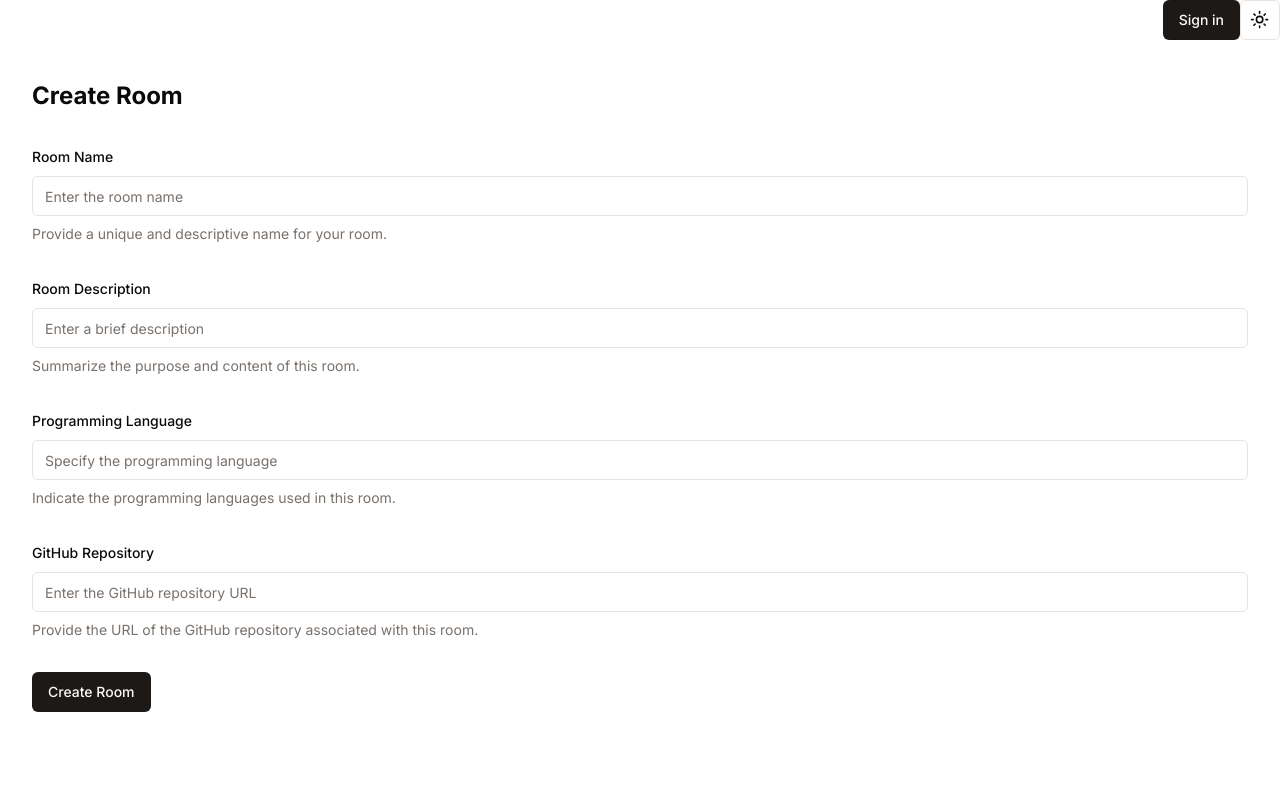
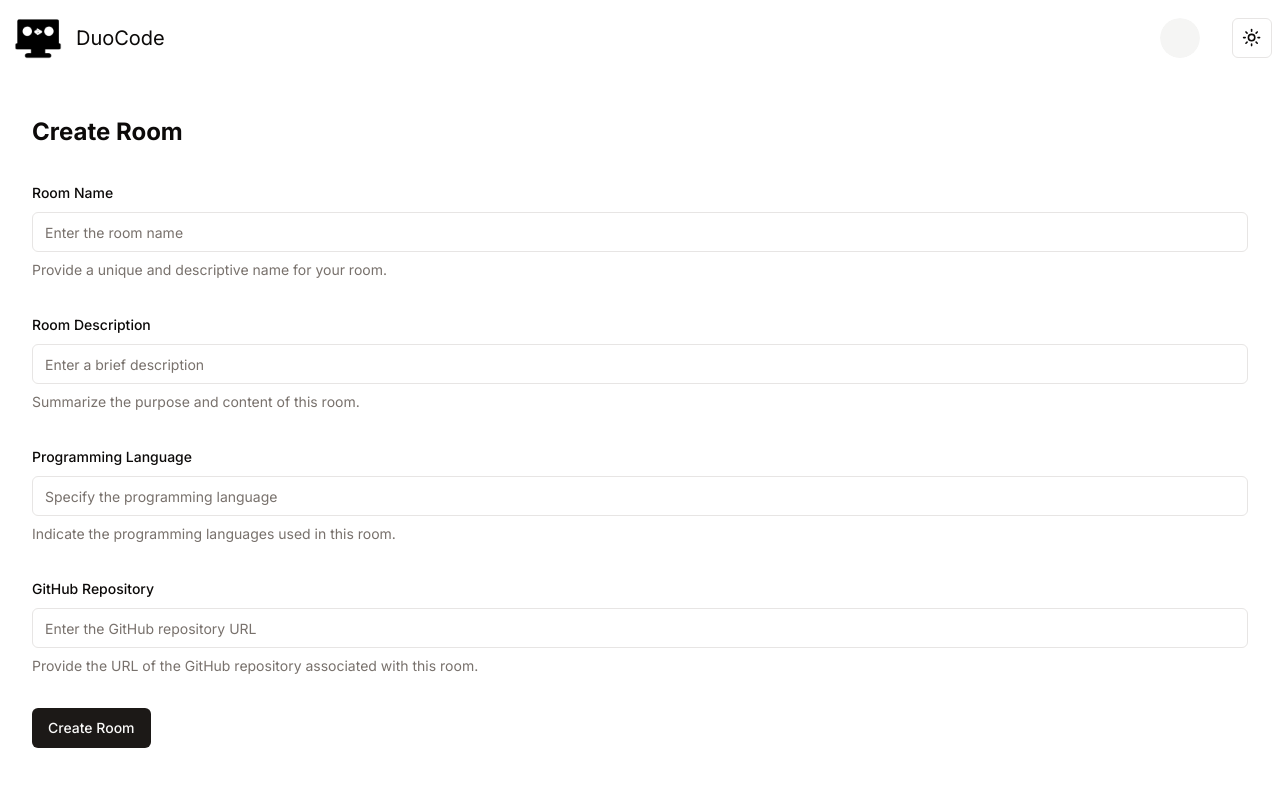
Before and after one commit to KekmaTime/duocode, a Next.js app: page /create-room in a window 1280 px wide. Shown: the top 786 px of the page. Built offline with nearby package versions, Linux system fonts and the light colour scheme; no server answers.

Commit message:
feat(ui): add avatar and card components; enhance header and layout

```diff
--- a/package.json
+++ b/package.json
@@ -12,6 +12,7 @@
   },
   "dependencies": {
     "@auth/drizzle-adapter": "^1.4.1",
+    "@radix-ui/react-avatar": "^1.1.0",
     "@radix-ui/react-dropdown-menu": "^2.0.6",
     "@radix-ui/react-slot": "^1.0.2",
     "class-variance-authority": "^0.7.0",
@@ -21,6 +22,7 @@
     "next": "14.2.2",
     "next-auth": "^4.24.7",
     "next-themes": "^0.3.0",
+    "nextjs-toploader": "^1.6.12",
     "postgres": "^3.4.4",
     "react": "^18",
     "react-dom": "^18",
--- a/src/app/header.tsx
+++ b/src/app/header.tsx
@@ -2,19 +2,72 @@
 import { ModeToggle } from "@/components/mode-toggle";
 import { Button } from "@/components/ui/button";
 import { signIn, signOut, useSession } from "next-auth/react";
+import {
+  DropdownMenu,
+  DropdownMenuContent,
+  DropdownMenuItem,
+  DropdownMenuTrigger,
+} from "@/components/ui/dropdown-menu"
+import { LogInIcon, LogOutIcon } from "lucide-react";
+import { Avatar, AvatarFallback, AvatarImage } from "@/components/ui/avatar"
+import Image from "next/image";
+import { useTheme } from "next-themes";
+import Link from "next/link";
+
+
+function AccountDropDown(){
+  const session = useSession();
+  const isLoggedIn = !!session.data;
+
+  return(
+    <DropdownMenu>
+      <DropdownMenuTrigger asChild>
+        <Button variant="link">
+          <Avatar>
+            <AvatarImage src={session.data?.user?.image || ""} />
+            <AvatarFallback>{session.data?.user?.name}</AvatarFallback>
+          </Avatar>
+          {session.data?.user?.name}
+        </Button>
+      </DropdownMenuTrigger>
+      <DropdownMenuContent>
+        {isLoggedIn ? (
+          <DropdownMenuItem onClick={() => signOut()}>
+              <LogOutIcon className="w-4 h-4 mr-2"/>Log out
+            </DropdownMenuItem>
+          ) : (
+            <DropdownMenuItem onClick={() => signIn("google")}>
+              <LogInIcon className="w-4 h-4 mr-2"/>Log in
+            </DropdownMenuItem>
+          )}
+      </DropdownMenuContent>
+    </DropdownMenu>
+  )
+}
 
 export function Header() {
   const session = useSession();
+  const { theme } = useTheme();
+  const isDarkMode = theme === "dark";
 
   return (
-    <div className="flex justify-end">
-      {session.data ? (
-        <Button onClick={() => signOut()}>Sign out</Button>
-      ) : (
-        <Button onClick={() => signIn("google")}>Sign in</Button>
-      )}
-      { session.data?.user?.name }
-      <ModeToggle />
-    </div>
+    <header className="py-2 px-2 mx-auto">
+      <div className="flex justify-between items-center">
+          <Link href="/" className="flex gap-2 items-center text-xl hover:underline">
+          <Image
+            src="/logo.png"
+            alt="Duocode Icon"
+            width="60"
+            height="60"
+            className={isDarkMode ? "filter invert" : ""}
+          />
+          DuoCode
+          </Link>
+        <div className="flex items-center gap-4">
+          <AccountDropDown />
+          <ModeToggle />
+        </div>
+      </div>
+    </header>
   );
 }
--- a/src/app/layout.tsx
+++ b/src/app/layout.tsx
@@ -3,12 +3,13 @@ import { Inter } from "next/font/google";
 import "./globals.css";
 import { Provider } from "./provider";
 import { Header } from "./header";
+import NextTopLoader from "nextjs-toploader";
 
 const inter = Inter({ subsets: ["latin"] });
 
 export const metadata: Metadata = {
-  title: "Create Next App",
-  description: "Generated by create next app",
+  title: "DuoCode",
+  description: "Duocode is a platform for programmers to engage in pair programming via video calls, enabling real-time collaboration,screen sharing, and code editing.",
 };
 
 export default function RootLayout({
@@ -20,6 +21,7 @@ export default function RootLayout({
     <html lang="en" suppressHydrationWarning>
       <body className={inter.className}>
         <Provider>
+          <NextTopLoader/>
           <Header/>
             {children}
         </Provider>
--- a/src/app/page.tsx
+++ b/src/app/page.tsx
@@ -1,14 +1,48 @@
+import { Button } from "@/components/ui/button";
 import { db } from "@/db";
+import Link from "next/link";
+import {
+  Card,
+  CardContent,
+  CardDescription,
+  CardFooter,
+  CardHeader,
+  CardTitle,
+} from "@/components/ui/card"
+import { Room } from "@/db/schema";
+
+function RoomCard({room}: {room: Room}){
+  return (
+    <Card>
+      <CardHeader>
+        <CardTitle>{room.name}</CardTitle>
+        <CardDescription>Card Description</CardDescription>
+      </CardHeader>
+      <CardContent>
+        <p>Card Content</p>
+      </CardContent>
+      <CardFooter>
+        <p>Card Footer</p>
+      </CardFooter>
+  </Card>
+  );
+}
+
 export default async function Home() {
 
-  const item = await db.query.room.findMany();
+  const rooms = await db.query.room.findMany();
   return (
-    <main className="flex min-h-screen flex-col items-center justify-between p-24">
-      {
-        item.map((room) => {
-          return <div key={room.id}>{room.name}</div>;
-        })
+    <main className="min-h-screen p-8">
+      <div className="flex items-center justify-between">
+        <h1 className="text-3xl font-bold">Find Rooms to Code</h1>
+        <Button asChild>
+          <Link href="/create-room">Create Room</Link>
+        </Button>
+      </div>
+      {rooms.map((room) => {
+        return <RoomCard key={room.id} room={room} />;
       }
+    )}
     </main>
   );
 }
--- /dev/null
+++ b/src/components/ui/avatar.tsx
@@ -0,0 +1,50 @@
+"use client"
+
+import * as React from "react"
+import * as AvatarPrimitive from "@radix-ui/react-avatar"
+
+import { cn } from "@/lib/utils"
+
+const Avatar = React.forwardRef<
+  React.ElementRef<typeof AvatarPrimitive.Root>,
+  React.ComponentPropsWithoutRef<typeof AvatarPrimitive.Root>
+>(({ className, ...props }, ref) => (
+  <AvatarPrimitive.Root
+    ref={ref}
+    className={cn(
+      "relative flex h-10 w-10 shrink-0 overflow-hidden rounded-full",
+      className
+    )}
+    {...props}
+  />
+))
+Avatar.displayName = AvatarPrimitive.Root.displayName
+
+const AvatarImage = React.forwardRef<
+  React.ElementRef<typeof AvatarPrimitive.Image>,
+  React.ComponentPropsWithoutRef<typeof AvatarPrimitive.Image>
+>(({ className, ...props }, ref) => (
+  <AvatarPrimitive.Image
+    ref={ref}
+    className={cn("aspect-square h-full w-full", className)}
+    {...props}
+  />
+))
+AvatarImage.displayName = AvatarPrimitive.Image.displayName
+
+const AvatarFallback = React.forwardRef<
+  React.ElementRef<typeof AvatarPrimitive.Fallback>,
+  React.ComponentPropsWithoutRef<typeof AvatarPrimitive.Fallback>
+>(({ className, ...props }, ref) => (
+  <AvatarPrimitive.Fallback
+    ref={ref}
+    className={cn(
+      "flex h-full w-full items-center justify-center rounded-full bg-muted",
+      className
+    )}
+    {...props}
+  />
+))
+AvatarFallback.displayName = AvatarPrimitive.Fallback.displayName
+
+export { Avatar, AvatarImage, AvatarFallback }
--- /dev/null
+++ b/src/components/ui/card.tsx
@@ -0,0 +1,79 @@
+import * as React from "react"
+
+import { cn } from "@/lib/utils"
+
+const Card = React.forwardRef<
+  HTMLDivElement,
+  React.HTMLAttributes<HTMLDivElement>
+>(({ className, ...props }, ref) => (
+  <div
+    ref={ref}
+    className={cn(
+      "rounded-lg border bg-card text-card-foreground shadow-sm",
+      className
+    )}
+    {...props}
+  />
+))
+Card.displayName = "Card"
+
+const CardHeader = React.forwardRef<
+  HTMLDivElement,
+  React.HTMLAttributes<HTMLDivElement>
+>(({ className, ...props }, ref) => (
+  <div
+    ref={ref}
+    className={cn("flex flex-col space-y-1.5 p-6", className)}
+    {...props}
+  />
+))
+CardHeader.displayName = "CardHeader"
+
+const CardTitle = React.forwardRef<
+  HTMLParagraphElement,
+  React.HTMLAttributes<HTMLHeadingElement>
+>(({ className, ...props }, ref) => (
+  <h3
+    ref={ref}
+    className={cn(
+      "text-2xl font-semibold leading-none tracking-tight",
+      className
+    )}
+    {...props}
+  />
+))
+CardTitle.displayName = "CardTitle"
+
+const CardDescription = React.forwardRef<
+  HTMLParagraphElement,
+  React.HTMLAttributes<HTMLParagraphElement>
+>(({ className, ...props }, ref) => (
+  <p
+    ref={ref}
+    className={cn("text-sm text-muted-foreground", className)}
+    {...props}
+  />
+))
+CardDescription.displayName = "CardDescription"
+
+const CardContent = React.forwardRef<
+  HTMLDivElement,
+  React.HTMLAttributes<HTMLDivElement>
+>(({ className, ...props }, ref) => (
+  <div ref={ref} className={cn("p-6 pt-0", className)} {...props} />
+))
+CardContent.displayName = "CardContent"
+
+const CardFooter = React.forwardRef<
+  HTMLDivElement,
+  React.HTMLAttributes<HTMLDivElement>
+>(({ className, ...props }, ref) => (
+  <div
+    ref={ref}
+    className={cn("flex items-center p-6 pt-0", className)}
+    {...props}
+  />
+))
+CardFooter.displayName = "CardFooter"
+
+export { Card, CardHeader, CardFooter, CardTitle, CardDescription, CardContent }
--- a/src/db/index.ts
+++ b/src/db/index.ts
@@ -1,8 +1,21 @@
 import { drizzle } from 'drizzle-orm/postgres-js';
 import postgres from 'postgres';
 import * as schema from './schema';
+import type { PostgresJsDatabase } from "drizzle-orm/postgres-js";
 
-const queryClient = postgres(process.env.DATABASE_URL!);
-const db = drizzle(queryClient, { schema });
+declare global {
+    // eslint-disable-next-line no-var -- only var works here
+    var db: PostgresJsDatabase<typeof schema> | undefined;
+  }
+
+let db: PostgresJsDatabase<typeof schema>;
+
+if (process.env.NODE_ENV === "production") {
+  db = drizzle(postgres(process.env.DATABASE_URL!),{ schema });
+} else {
+  if (!global.db) global.db = drizzle(postgres(process.env.DATABASE_URL!),{ schema });
+
+  db = global.db;
+}
 
 export { db };
```
Also changed, not shown: public/logo.png (added), 1 other file (tests, documents, lock files or other folders).
